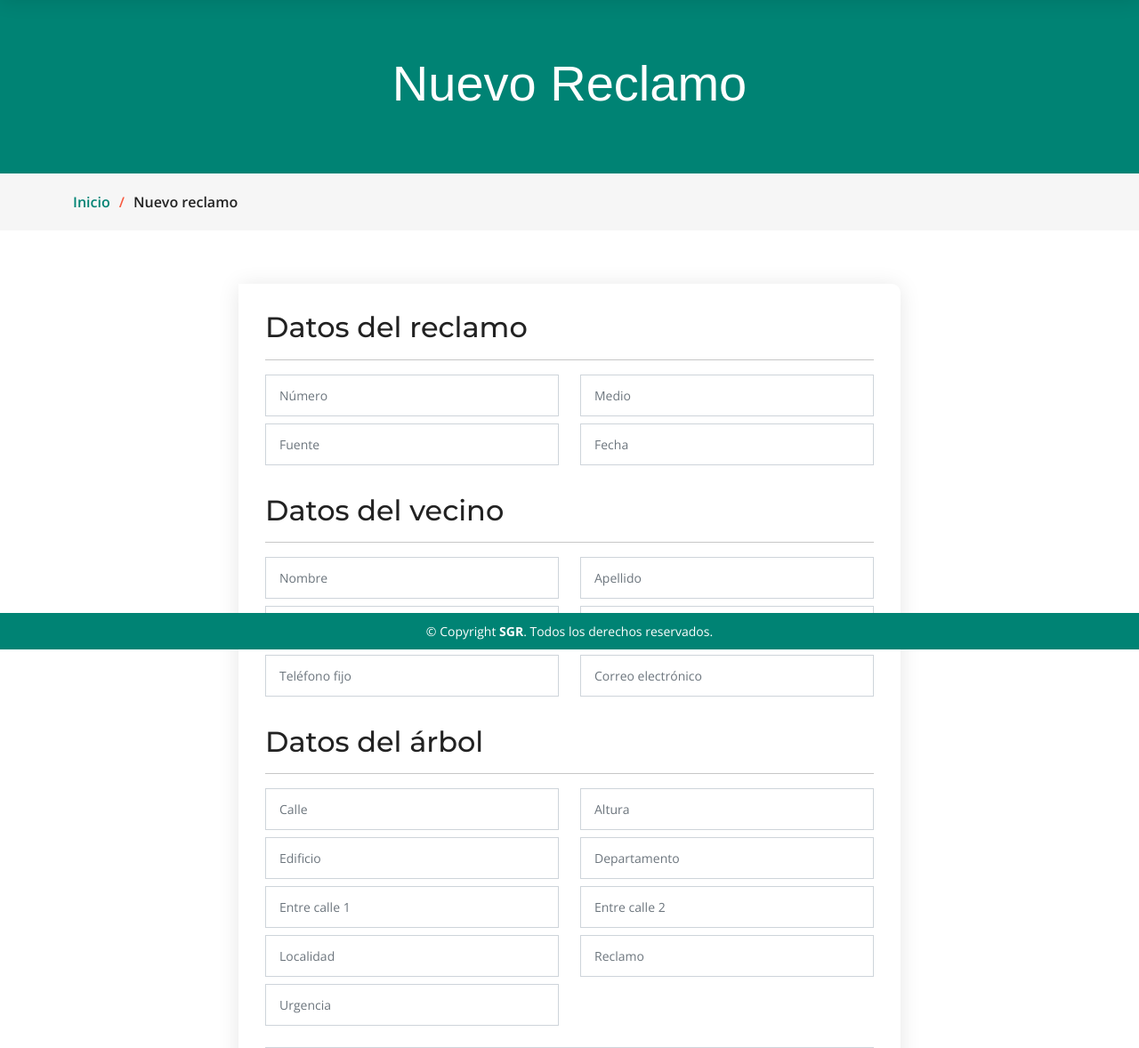
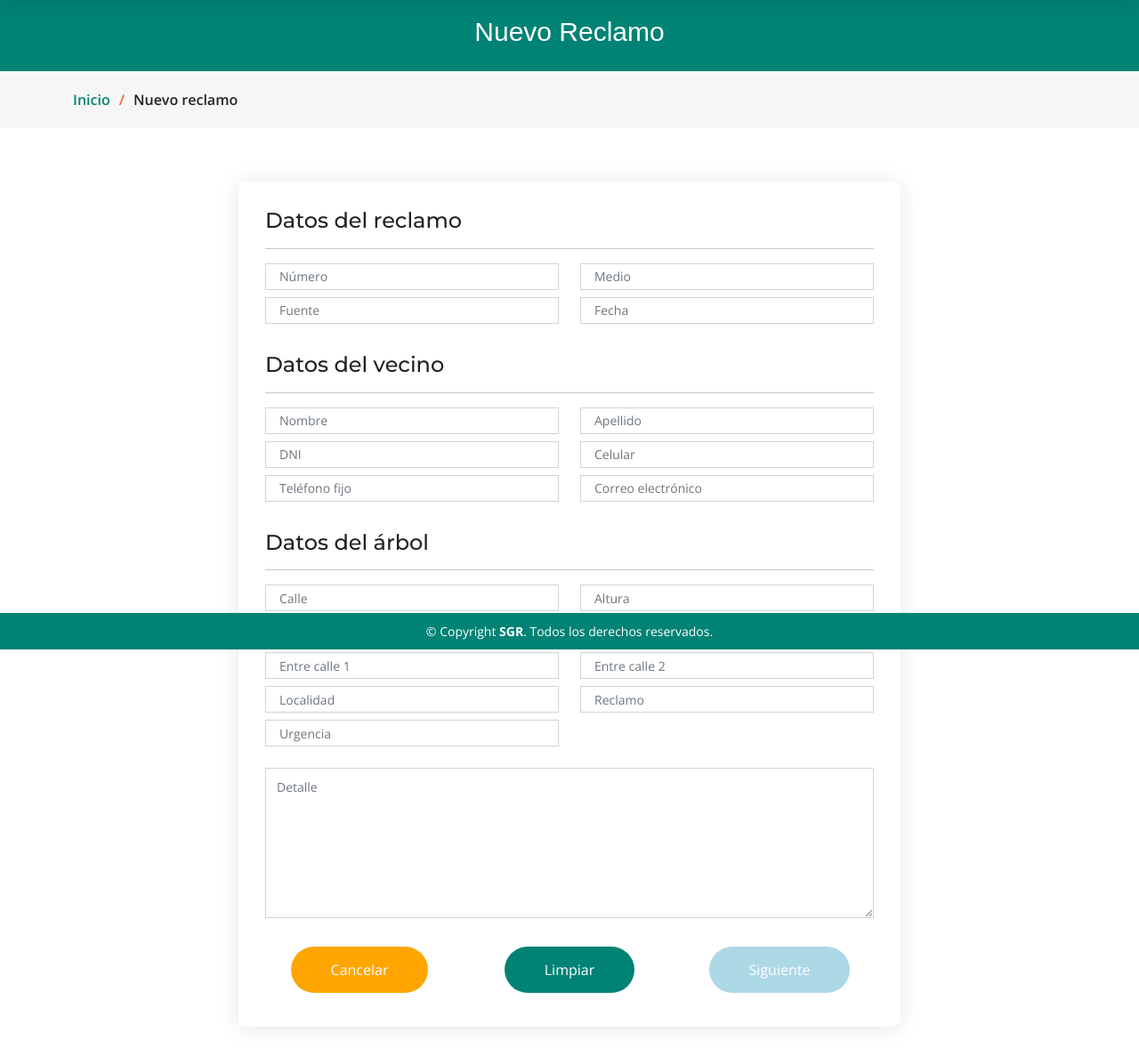
Before and after one commit to Sergio395/gestion_reclamos, a Django app: page /nr/ in a window 1280 px wide. Shown: the part 70-1248 px from the top of the page at 89% size. After the commit the page ends 1226 px from the top, so only its background shows below. Run offline with Django 3.2, Linux system fonts and the light colour scheme; some libraries are stand-ins or nearby versions.

Commit message:
retoques al form de nuevos reclamos

```diff
--- a/gestion_reclamos/reclamos/static/assets/css/main.css
+++ b/gestion_reclamos/reclamos/static/assets/css/main.css
@@ -91,14 +91,14 @@ section {
 # Breadcrumbs
 --------------------------------------------------------------*/
 .breadcrumbs .page-header {
-  padding: 60px 0 60px 0;
-  min-height: 20vh;
+  padding: 15px 0 15px 0;
+  min-height: 10vh;
   position: relative;
   background-color: var(--color-primary);
 }
 
 .breadcrumbs .page-header h2 {
-  font-size: 56px;
+  font-size: 30px;
   font-weight: 500;
   color: #fff;
   font-family: var(--font-secondary);
@@ -2657,3 +2657,12 @@ section {
 .footer .credits a {
   color: #fff;
 }
+
+.form-control:not(textarea) {
+  height: 30px;
+}
+
+.form-control textarea {
+  height: auto;
+  min-height: 100px;
+}
--- a/gestion_reclamos/reclamos/templates/reclamos/nuevo_reclamo.html
+++ b/gestion_reclamos/reclamos/templates/reclamos/nuevo_reclamo.html
@@ -35,7 +35,7 @@
           <div class="col-lg-8">
             <form action="" method="post" role="form" class="php-email-form">
 
-              <h2>Datos del reclamo</h2>
+              <h4>Datos del reclamo</h4>
               <hr>
               <div class="row">
                 <div class="col-md-6 form-group mt-3 mt-md-0">
@@ -55,7 +55,7 @@
               </div>
               <br>
 
-              <h2>Datos del vecino</h2>
+              <h4>Datos del vecino</h4>
               <hr>
               <div class="row">
                 <div class="col-md-6 form-group mt-3 mt-md-0">
@@ -83,7 +83,7 @@
               </div>
               <br>
 
-              <h2>Datos del árbol</h2>
+              <h4>Datos del árbol</h4>
               <hr>
               <div class="row">
                 <div class="col-md-6 form-group mt-3 mt-md-0">
```
